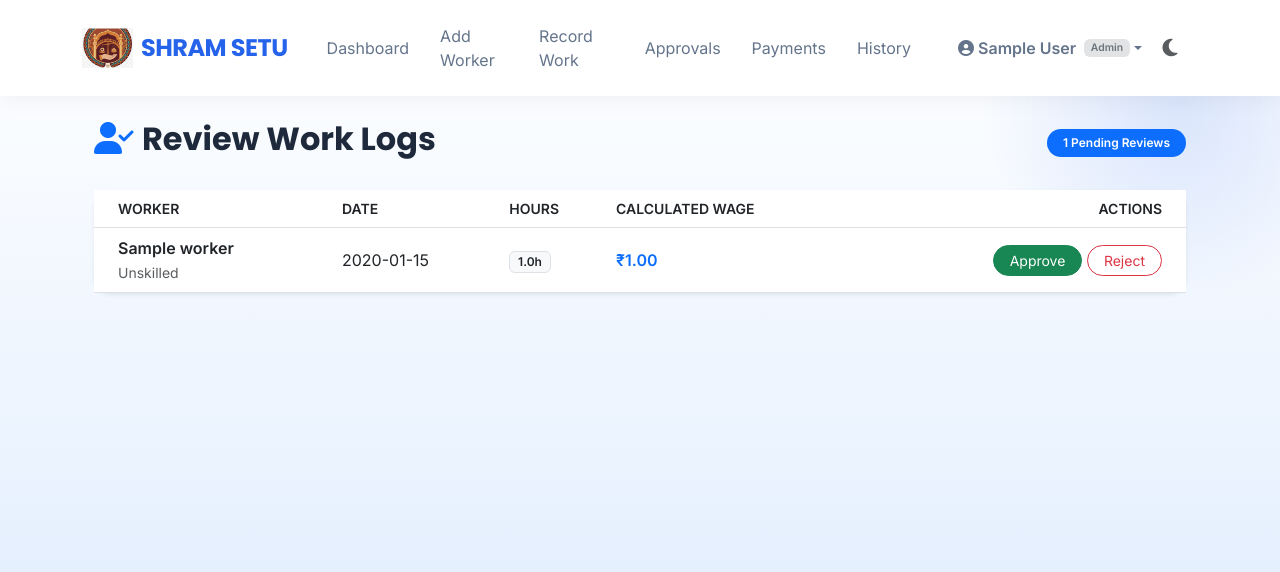
After one commit to Purjeet979/ShramSetu-The-Bridge-to-Fair-Pay, a Flask app: page /admin/approve_logs in a window 1280 px wide. The commit adds this page. Shown: the top 572 px of the page. Run offline with Flask 3, Linux system fonts and the light colour scheme; the visitor is signed in with stand-in values (Sample User, id 1); tables that the repository leaves empty hold one stand-in row (values such as "Sample post"); some libraries are stand-ins or nearby versions.

Commit message:
added layers

```diff
--- a/app.py
+++ b/app.py
@@ -1,58 +1,160 @@
 from flask import Flask, render_template, request, redirect, url_for, flash
 import database
 import logic
-
+from flask import session
+from functools import wraps
 app = Flask(__name__)
 app.secret_key = "shram_setu_secret_key"  # Needed for flash messages
 
+@app.route('/login', methods=['GET', 'POST'])
+def login():
+    if request.method == 'POST':
+        identifier = request.form['identifier']
+        password = request.form['password']
 
-# 1. HOME PAGE
+        conn = database.get_connection()
+        if conn:
+            cursor = conn.cursor(dictionary=True)
+            cursor.execute("SELECT * FROM users WHERE identifier = %s", (identifier,))
+            user = cursor.fetchone()
+            conn.close()
+
+            if user and user['password_hash'] == password:
+                session['user_id'] = user['user_id']
+                session['user_role'] = user['role']
+                session['user_name'] = user['name']
+                # NEW: Save identifier so we can look up worker details later
+                session['identifier'] = user['identifier']
+
+                flash(f"Welcome {user['name']} ({user['role']})!", "success")
+                return redirect(url_for('index'))
+            else:
+                flash("Invalid credentials!", "error")
+
+    return render_template('login.html')
+
+def login_required(f):
+    @wraps(f)
+    def decorated_function(*args, **kwargs):
+        if 'user_id' not in session:
+            flash("Please login first!", "warning")
+            return redirect(url_for('login'))
+        return f(*args, **kwargs)
+    return decorated_function
+
+
+@app.route('/logout')
+def logout():
+    session.clear()
+    return redirect(url_for('login'))
+
+
+
 @app.route('/')
+@login_required
 def index():
-    # Fetch all required data for the dashboard
+
+    if session.get('user_role') == 'Worker':
+        # Fetch data specifically for this worker
+        identifier = session.get('identifier')
+        stats, entries = logic.get_worker_stats(identifier)
+        return render_template('worker_dashboard.html', stats=stats, entries=entries)
+
     stats = logic.get_dashboard_stats()
     chart_data = logic.get_chart_data()
     comp_data = logic.get_composition_data()
-
-    # Pass comp_data to the template
     return render_template('index.html',
                            stats=stats,
                            chart_data=chart_data,
                            comp_data=comp_data)
+
+
+@app.route('/admin/approve_logs')
+@login_required
+def approve_logs():
+    if session.get('user_role') != 'Admin':
+        flash("Unauthorized Access!", "danger")
+        return redirect(url_for('index'))
+
+    conn = database.get_connection()
+    logs = []
+    if conn:
+        cursor = conn.cursor(dictionary=True)
+
+        query = """
+            SELECT e.entry_id, w.name as worker_name, w.worker_type, e.work_date,
+                   e.hours_worked, e.wage_calculated
+            FROM work_entries e
+            JOIN workers w ON e.worker_id = w.worker_id
+            WHERE e.approval_status = 'Pending'
+        """
+        cursor.execute(query)
+        logs = cursor.fetchall()
+        conn.close()
+    return render_template('approve_logs.html', logs=logs)
+
+
+@app.route('/admin/verify_entry/<int:entry_id>', methods=['POST'])
+@login_required
+def verify_entry(entry_id):
+    if session.get('user_role') != 'Admin':
+        return "Unauthorized", 403
+
+    action = request.form.get('action')  # 'Approved' ya 'Rejected'
+    remark = request.form.get('remark')
+
+
+    admin_obj = logic.Admin(session['user_name'], session['user_id'])
+    success = admin_obj.update_entry_status(entry_id, action, remark)
+
+    if success:
+        flash(f"Entry #{entry_id} has been {action}.", "success")
+    else:
+        flash("Error updating entry.", "danger")
+
+    return redirect(url_for('approve_logs'))
+
 # 2. ADD WORKER PAGE
 @app.route('/add_worker', methods=['GET', 'POST'])
+@login_required
 def add_worker():
+    # RBAC Check: Only Admin can register workers
+    if session.get('user_role') != 'Admin':
+        flash("🚫 Access Denied: Only Admins can register workers.", "danger")
+        return redirect(url_for('index'))
+
     if request.method == 'POST':
         name = request.form['name']
         phone = request.form['phone']
         worker_type = request.form['worker_type']
-
         try:
             rate = float(request.form['rate'])
-
-            # Polymorphism: Create object based on type
             if worker_type == "Skilled":
                 worker = logic.SkilledWorker(name, rate)
             else:
                 worker = logic.UnskilledWorker(name, rate)
-
             worker.save_to_db(phone)
             flash(f"✅ Success: Worker {name} added!", "success")
             return redirect(url_for('add_worker'))
-
         except ValueError:
             flash("❌ Error: Rate must be a number.", "error")
 
     return render_template('add_worker.html')
 
 
-# 3. RECORD WORK PAGE
+
 @app.route('/record_work', methods=['GET', 'POST'])
+@login_required
 def record_work():
+    # RBAC Check: Worker cannot log their own hours
+    if session.get('user_role') not in ['Admin', 'Supervisor']:
+        flash("🚫 Access Denied: Workers cannot log their own hours.", "danger")
+        return redirect(url_for('index'))
+
+    # ... (Baaki code same rahega) ...
     if request.method == 'POST':
         worker_id = request.form['worker_id']
         hours = request.form['hours']
-
         try:
             success = logic.add_work_entry(worker_id, hours)
             if success:
@@ -61,10 +163,9 @@ def record_work():
                 flash("❌ Error: Worker ID not found.", "error")
         except Exception as e:
             flash(f"❌ Error: {str(e)}", "error")
-
         return redirect(url_for('record_work'))
 
-    # GET Request: Fetch workers for dropdown
+    # GET Request
     conn = database.get_connection()
     workers = []
     if conn:
@@ -72,17 +173,57 @@ def record_work():
         cursor.execute("SELECT * FROM workers")
         workers = cursor.fetchall()
         conn.close()
-
     return render_template('record_work.html', workers=workers)
 
+@app.route('/history')
+@login_required
+def history():
+    user_role = session.get('user_role')
+    user_id = session.get('user_id')
+    identifier = session.get('identifier')  # Phone or Email
+
+    conn = database.get_connection()
+    history_data = []
+
+    if conn:
+        cursor = conn.cursor(dictionary=True)
+
+        if user_role == 'Worker':
+            query = """
+                SELECT e.*, w.name FROM work_entries e
+                JOIN workers w ON e.worker_id = w.worker_id
+                WHERE w.phone = %s
+                ORDER BY e.work_date DESC
+            """
+            cursor.execute(query, (identifier,))
+        else:
+            query = """
+                SELECT e.*, w.name FROM work_entries e
+                JOIN workers w ON e.worker_id = w.worker_id
+                ORDER BY e.work_date DESC
+            """
+            cursor.execute(query)
+
+        history_data = cursor.fetchall()
+        conn.close()
+
+    return render_template('history.html', history=history_data)
 
 # 4. PAYMENTS PAGE
 @app.route('/payments')
+@login_required
 def payments():
-    # Use existing logic helper
+    if session.get('user_role') != 'Admin':
+        flash(" Access Denied: Only Admins can release payments.", "danger")
+        return redirect(url_for('index'))
+
     pending_data = logic.get_pending_wages()
     return render_template('payments.html', payments=pending_data)
 
+@app.route('/my_status')
+@login_required
+def my_status():
+    return redirect(url_for('index'))
 
 if __name__ == '__main__':
     database.setup_tables()
--- /dev/null
+++ b/templates/approve_logs.html
@@ -0,0 +1,80 @@
+{% extends 'base.html' %}
+
+{% block content %}
+<div class="container page-animate">
+    <div class="d-flex justify-content-between align-items-center mb-4">
+        <h2 class="fw-bold"><i class="fa-solid fa-user-check text-primary me-2"></i>Review Work Logs</h2>
+        <span class="badge bg-primary rounded-pill px-3 py-2">{{ logs|length }} Pending Reviews</span>
+    </div>
+
+    <div class="card shadow-sm border-0">
+        <div class="table-responsive">
+            <table class="table table-hover align-middle mb-0">
+                <thead class="bg-light">
+                    <tr class="small fw-bold text-muted text-uppercase">
+                        <th class="ps-4">Worker</th>
+                        <th>Date</th>
+                        <th>Hours</th>
+                        <th>Calculated Wage</th>
+                        <th class="text-end pe-4">Actions</th>
+                    </tr>
+                </thead>
+                <tbody>
+                    {% for log in logs %}
+                    <tr>
+                        <td class="ps-4">
+                            <div class="fw-bold">{{ log.worker_name }}</div>
+                            <small class="text-muted">{{ log.worker_type }}</small>
+                        </td>
+                        <td>{{ log.work_date }}</td>
+                        <td><span class="badge bg-light text-dark border">{{ log.hours_worked }}h</span></td>
+                        <td class="text-primary fw-bold">₹{{ log.wage_calculated }}</td>
+                        <td class="text-end pe-4">
+                            <form action="/admin/verify_entry/{{ log.entry_id }}" method="POST" class="d-inline">
+                                <input type="hidden" name="action" value="Approved">
+                                <input type="hidden" name="remark" value="Work Verified">
+                                <button type="submit" class="btn btn-sm btn-success rounded-pill px-3">Approve</button>
+                            </form>
+
+                            <button type="button" class="btn btn-sm btn-outline-danger rounded-pill px-3"
+                                    data-bs-toggle="modal" data-bs-target="#rejectModal{{ log.entry_id }}">
+                                Reject
+                            </button>
+                        </td>
+                    </tr>
+                    {% else %}
+                    <tr>
+                        <td colspan="5" class="text-center py-5 text-muted">No pending logs found for review.</td>
+                    </tr>
+                    {% endfor %}
+                </tbody>
+            </table>
+        </div>
+    </div>
+</div>
+
+{% for log in logs %}
+<div class="modal fade" id="rejectModal{{ log.entry_id }}" tabindex="-1" aria-hidden="true">
+    <div class="modal-dialog modal-dialog-centered">
+        <div class="modal-content">
+            <form action="/admin/verify_entry/{{ log.entry_id }}" method="POST">
+                <div class="modal-header">
+                    <h5 class="modal-title fw-bold">Rejection Reason</h5>
+                    <button type="button" class="btn-close" data-bs-dismiss="modal" aria-label="Close"></button>
+                </div>
+                <div class="modal-body text-start">
+                    <p class="small text-muted">Why are you rejecting this entry for <strong>{{ log.worker_name }}</strong>?</p>
+                    <input type="hidden" name="action" value="Rejected">
+                    <textarea name="remark" class="form-control" rows="3" placeholder="e.g. Incomplete work, Late arrival..." required></textarea>
+                </div>
+                <div class="modal-footer">
+                    <button type="button" class="btn btn-light" data-bs-dismiss="modal">Cancel</button>
+                    <button type="submit" class="btn btn-danger">Confirm Reject</button>
+                </div>
+            </form>
+        </div>
+    </div>
+</div>
+{% endfor %}
+
+{% endblock %}
--- a/templates/base.html
+++ b/templates/base.html
@@ -187,15 +187,40 @@
     </div>
 
     <div class="collapse navbar-collapse" id="navbarNav">
-      <ul class="navbar-nav ms-auto align-items-center">
-        <li class="nav-item"><a id="nav-home" class="nav-link" href="/">Dashboard</a></li>
-        <li class="nav-item"><a id="nav-record" class="nav-link" href="/record_work">Record Work</a></li>
-        <li class="nav-item"><a id="nav-pay" class="nav-link" href="/payments">History</a></li>
-        <li class="nav-item ms-lg-3 mt-2 mt-lg-0">
-            <a class="nav-link btn-nav" href="/add_worker"><i class="fa-solid fa-plus me-1"></i> Add Worker</a>
+    <ul class="navbar-nav ms-auto align-items-center">
+    {% if session['user_id'] %}
+
+        <li class="nav-item"><a class="nav-link" href="/">Dashboard</a></li>
+
+        {% if session['user_role'] == 'Admin' %}
+            <li class="nav-item"><a class="nav-link" href="/add_worker">Add Worker</a></li>
+        {% endif %}
+
+        {% if session['user_role'] in ['Admin', 'Supervisor'] %}
+            <li class="nav-item"><a class="nav-link" href="/record_work">Record Work</a></li>
+        {% endif %}
+
+        {% if session['user_role'] == 'Admin' %}
+            <li class="nav-item"><a class="nav-link" href="/admin/approve_logs">Approvals</a></li>
+            <li class="nav-item"><a class="nav-link" href="/payments">Payments</a></li>
+        {% endif %}
+
+        <li class="nav-item"><a class="nav-link" href="/history">History</a></li>
+
+        <li class="nav-item ms-lg-3 dropdown">
+            <a class="nav-link dropdown-toggle fw-bold text-primary d-flex align-items-center" href="#" role="button" data-bs-toggle="dropdown">
+                <i class="fa-solid fa-circle-user me-1"></i> {{ session['user_name'] }}
+                <span class="badge bg-secondary-subtle text-secondary ms-2" style="font-size: 0.65rem;">{{ session['user_role'] }}</span>
+            </a>
+            <ul class="dropdown-menu dropdown-menu-end shadow border-0">
+                <li><a class="dropdown-item text-danger" href="/logout"><i class="fa-solid fa-right-from-bracket me-2"></i>Logout</a></li>
+            </ul>
         </li>
-      </ul>
-    </div>
+    {% else %}
+        <li class="nav-item"><a class="nav-link btn-nav" href="/login">Login</a></li>
+    {% endif %}
+</ul>
+</div>
   </div>
 </nav>
 
--- a/templates/payments.html
+++ b/templates/payments.html
@@ -28,7 +28,7 @@
                     {% for row in payments %}
                     <tr>
                         <td class="ps-4 text-muted">#{{ row[1] }}</td>
-                        <td class="fw-bold text-dark">
+                        <td class="fw-bold">
                             <div class="d-flex align-items-center">
                                 <div class="bg-primary text-white rounded-circle d-flex align-items-center justify-content-center me-2" style="width: 32px; height: 32px; font-size: 0.8rem;">
                                     {{ row[0][0] }}
```
Also changed, not shown: database.py (+19 -8 lines), logic.py (+73 -0 lines), templates/history.html (added, +54 -0 lines), templates/index.html (+9 -0 lines), templates/login.html (added, +27 -0 lines), templates/worker_dashboard.html (added, +70 -0 lines).
